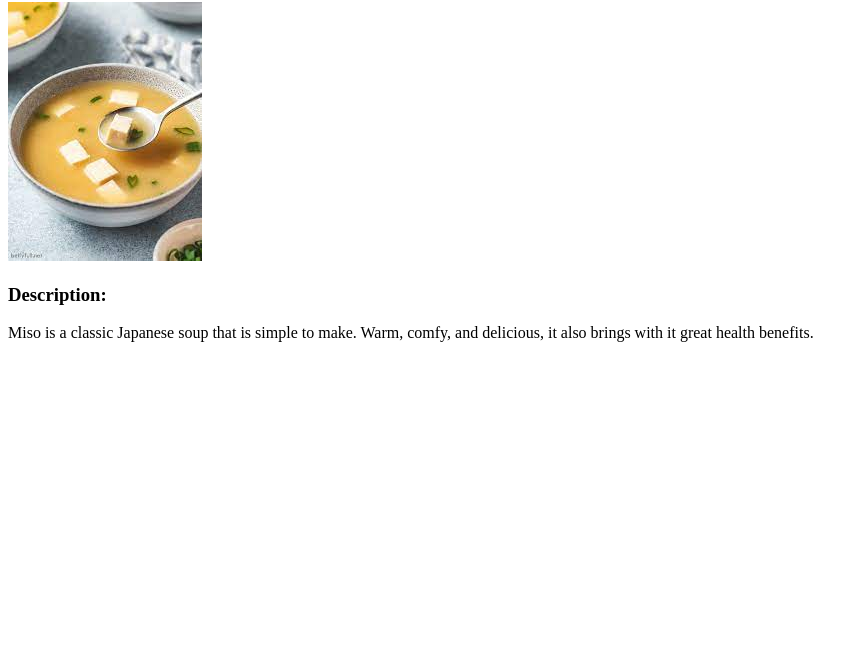
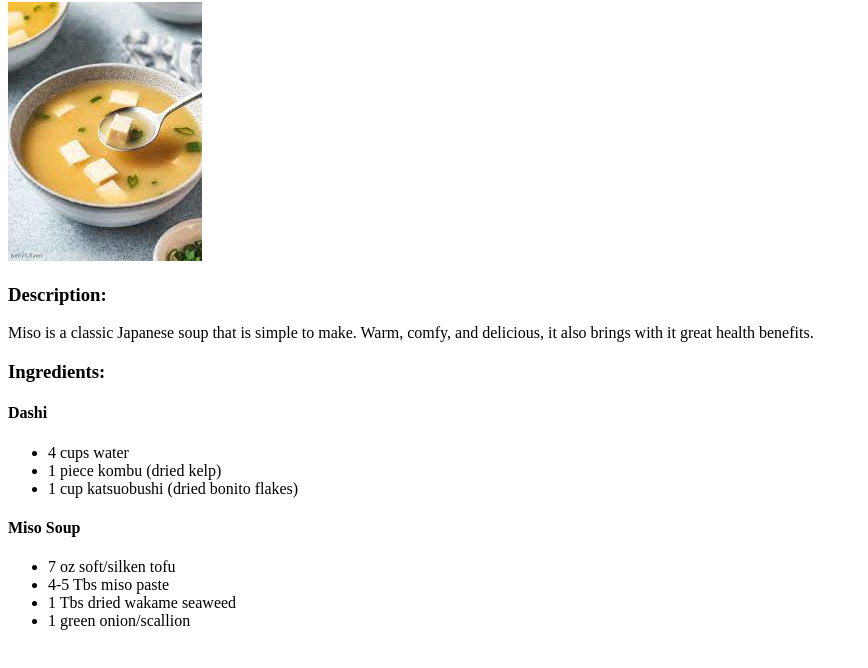
Before and after one commit to shirokooma/odin-recipes, a plain HTML site: page recipes/miso.html in a window 1280 px wide. Shown: the part 78-746 px from the top of the page, without its empty margins (0-868 px from the left). Drawn offline with Linux system fonts and the light colour scheme.

Commit message:
Add ingredient lists to miso.html

```diff
--- a/recipes/miso.html
+++ b/recipes/miso.html
@@ -10,6 +10,20 @@
         <img src="../img/miso.jpeg" alt="spoon picking up miso soup from bowl">
         <h3>Description:</h3>
         <p>Miso is a classic Japanese soup that is simple to make. Warm, comfy, and delicious, it also brings with it great health benefits.</p>
+        <h3>Ingredients:</h3>
+        <h4>Dashi</h4>
+        <ul>
+            <li>4 cups water</li>
+            <li>1 piece kombu (dried kelp)</li>
+            <li>1 cup katsuobushi (dried bonito flakes)</li>
+        </ul>
+        <h4>Miso Soup</h4>
+        <ul>
+            <li>7 oz soft/silken tofu</li>
+            <li>4-5 Tbs miso paste</li>
+            <li>1 Tbs dried wakame seaweed</li>
+            <li>1 green onion/scallion</li>
+        </ul>
 
     </body>
 </html>
```
